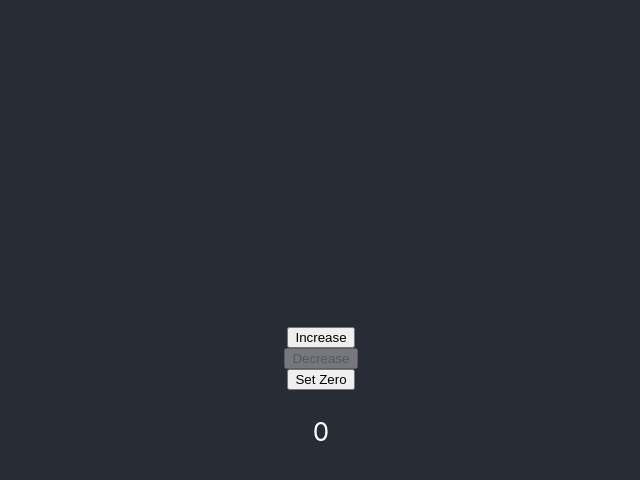
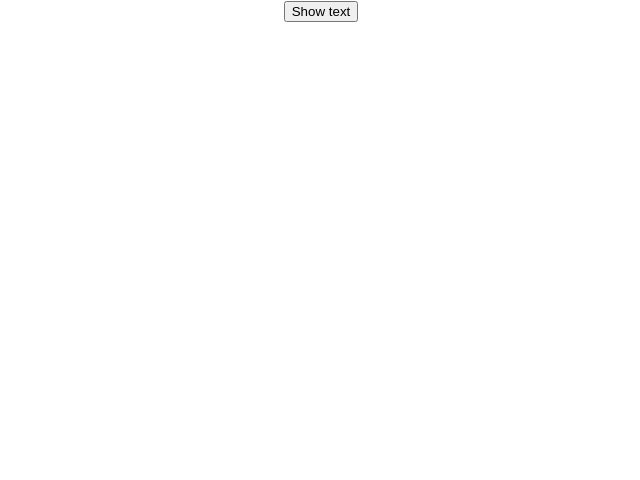
Before and after one commit to hariskhan317/ReactLearning, a React (Create React App) app: page / in a window 1280 px wide. Shown: the top 480 px of the page, without its empty margins (319-959 px from the left). Built offline with nearby package versions, Linux system fonts and the light colour scheme.

Commit message:
Pushing latest code

```diff
--- a/src/App.js
+++ b/src/App.js
@@ -1,58 +1,18 @@
 import './App.css';
+import {Textinput} from './component/textInput'
 import { useState } from 'react';
 
 function App() {
-  // Age
-  // const [age, setAge] = useState(0);
-  // const increaseAge =(()=>{
-  //   const newAge = age +1
-  //   console.log(age)
-  //   setAge(newAge);
-  // });
-
-  // input Value
-
-  // const [InputValue, setInputValue] = useState('')
-
-  // const inputHande =((event)=>{
-  //   setInputValue(event.target.value)
-  // })
-
-  const [counter , setCounter] = useState(0);
-
-  const increaseHandle = (() =>{
-    setCounter(counter + 1 )
+  const [showText, setShowText] = useState('')
+  const handleText = (()=>{
+    setShowText(!showText)
   })
-
-  const decreaseHandle = (() =>{
-    setCounter(counter - 1 )
-  })
-
-  const zeroHandle = (() =>{
-    setCounter(0)
-  })
-
-
   return (
     <div className="App">
-      <header className="App-header">
-
-        {/* Age
-          <button onClick={increaseAge}>dasdasdasd</button>
-          <p>{age}</p>
-        */}
-
-        {/* input */}
-       {/* <input type='text'  onChange={inputHande}/>
-       <p>{InputValue}</p> */}
-
-       {/* Counter app */}
-       <button onClick={increaseHandle}>Increase</button>
-       <button onClick={decreaseHandle} disabled={counter <=0}>Decrease</button>
-       <button onClick={zeroHandle}>Set Zero</button>
-
-       <p>{counter}</p>
-      </header>
+        <button onClick={handleText}>Show text</button>
+        <div>
+          {showText && <Textinput />}
+        </div>
     </div>
   );
 }
--- /dev/null
+++ b/src/component/textInput.js
@@ -0,0 +1,18 @@
+import { useState , useEffect } from "react"
+export const Textinput = () =>{
+    const [text,setText]  = useState('');
+
+    useEffect(()=>{
+        console.log("MOunted")
+
+        return ()=>{
+            console.log("Unmounted")
+        }
+      })
+    return(
+        <>
+            <input type="" onChange={((event) => { setText(event.target.value)})} />
+            <p>{text}</p>
+        </>
+    )
+}
--- a/src/index.js
+++ b/src/index.js
@@ -6,9 +6,10 @@ import reportWebVitals from './reportWebVitals';
 
 const root = ReactDOM.createRoot(document.getElementById('root'));
 root.render(
-  <React.StrictMode>
-    <App />
-  </React.StrictMode>
+
+  // <React.StrictMode>
+  <App />
+  // </React.StrictMode>
 );
 
 // If you want to start measuring performance in your app, pass a function
```
